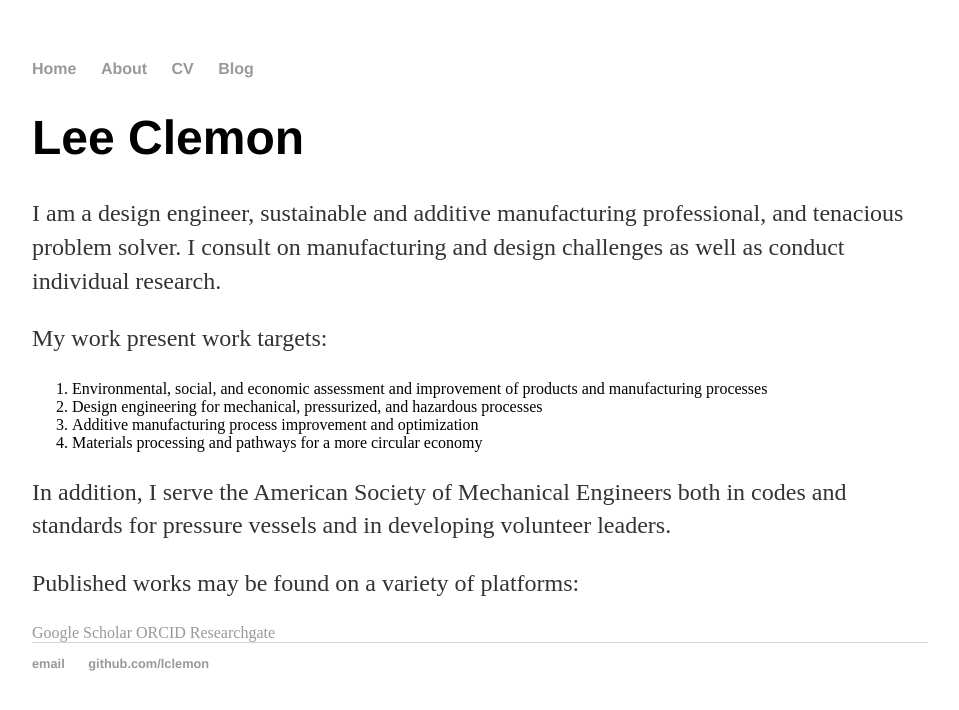
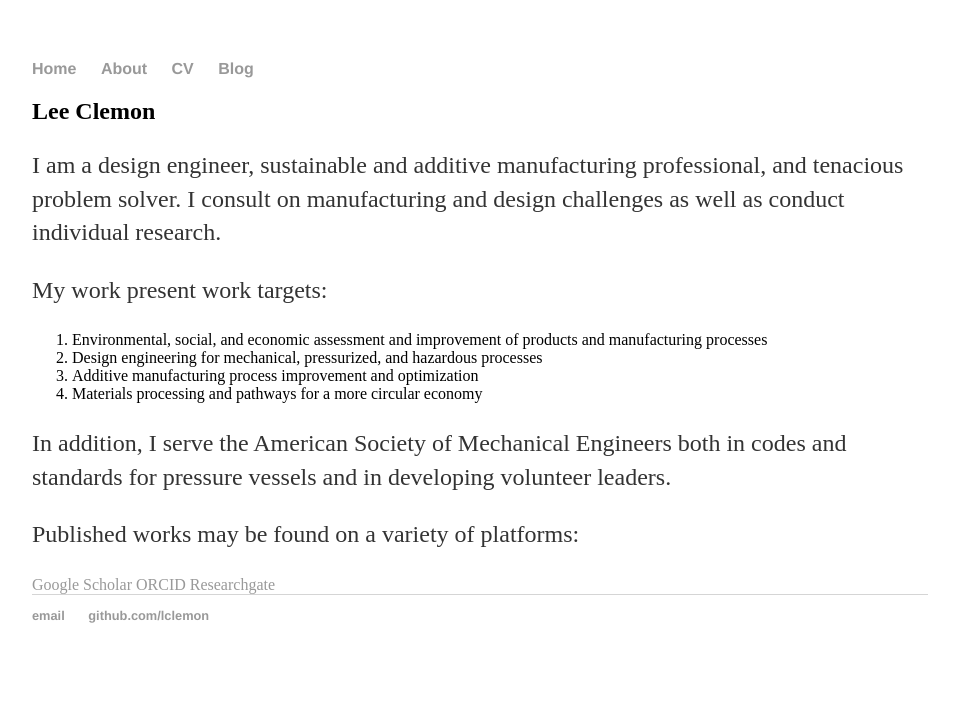
Before and after one commit to lclemon/lclemon.github.io, a Jekyll site: the page built from about/index.html, in a window 1280 px wide. Shown: the top 710 px of the page, without its empty margins (160-1119 px from the left). Built offline with Jekyll 4.4.1, drawn with Linux system fonts in a browser that asks for light colours.

Commit message:
Update index.html

```diff
--- a/about/index.html
+++ b/about/index.html
@@ -2,7 +2,7 @@
 layout: default
 title: Lee Clemon
 ---
-	<h1>{{ page.title }}</h1>
+	<h2>{{ page.title }}</h1>
 <p>I am a design engineer, sustainable and additive manufacturing professional, and tenacious problem solver. I consult on manufacturing and design challenges as well as conduct individual research.
 </p>
 
```
